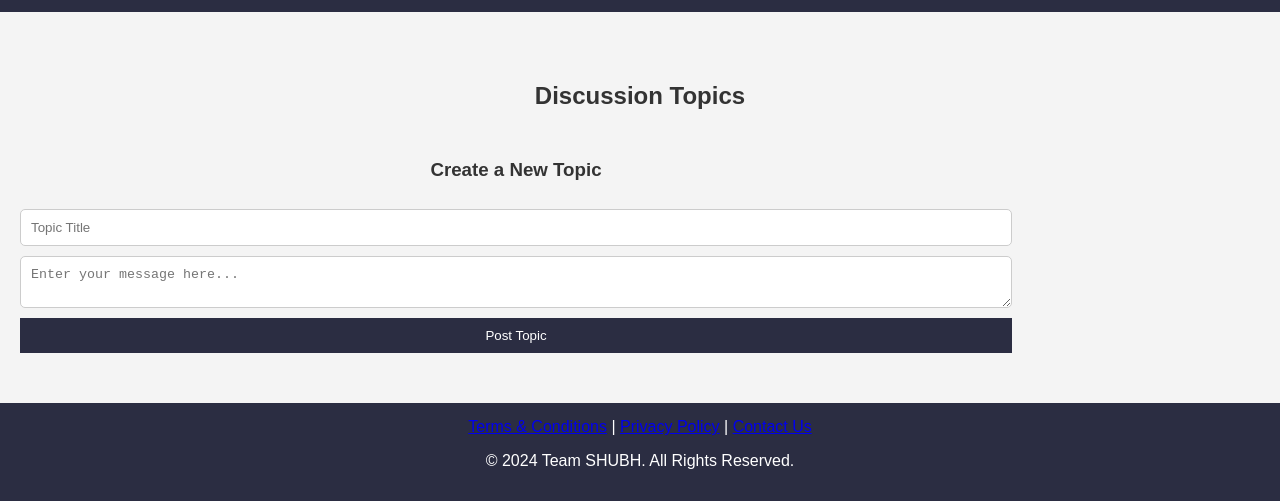
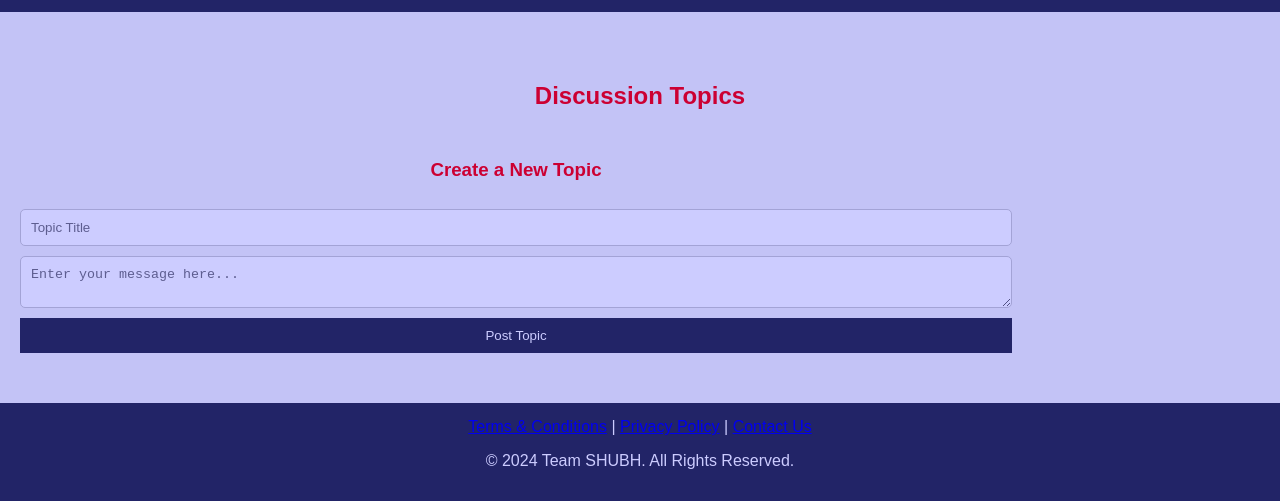
Before and after one commit to shubh-a11y/Team-Shubh, a plain HTML site: page forum.html in a window 1280 px wide. Shown: the part 468-969 px from the top of the page. Drawn offline with Linux system fonts and the light colour scheme.

Commit message:
transition2

```diff
--- a/script.js
+++ b/script.js
@@ -112,3 +112,12 @@ function saveRepliesToStorage() {
 
   localStorage.setItem('topics', JSON.stringify(topics));
 }
+
+// Add 'loaded' class to body after DOM is ready
+window.addEventListener('load', () => {
+  document.body.classList.add('loaded');
+});
+
+window.addEventListener('load', () => {
+  document.body.classList.add('loaded');
+});
--- a/styles.css
+++ b/styles.css
@@ -4,6 +4,7 @@ body {
     font-family: 'Arial', sans-serif;
     background-color: #f4f4f4;
     color: #333;
+
   }
 
   header {
@@ -198,3 +199,22 @@ body {
     border-radius: 5px;
     margin-top: 5px;
   }
+
+/* Smooth page Transition */
+
+body {
+  opacity: 1;
+  transition: opacity 1s ease-in-out;
+  visibility: visible; /* Hide body until the body is ready */
+
+
+}
+
+body.loaded {
+  opacity: 0.8;
+  visibility: visible;  /* Show content when loaded */
+  color:red;
+  background-color: blue;
+
+
+}
```
